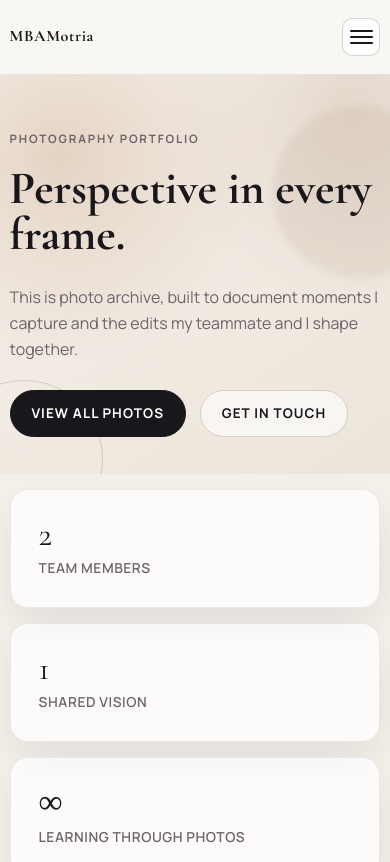
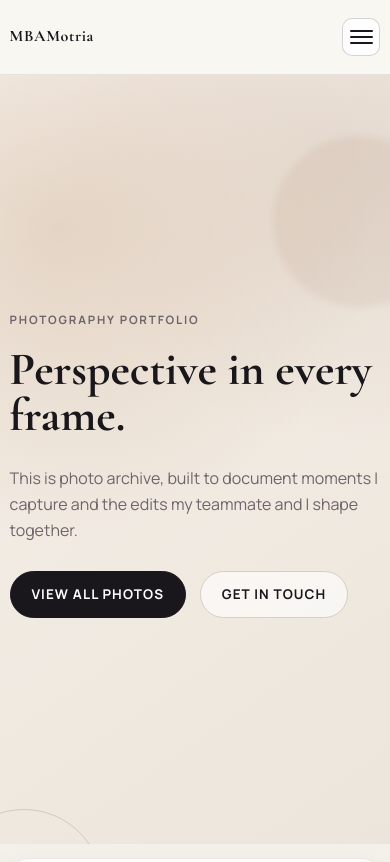
Before and after one commit to mbamotria/PhotographyPortfolio, a website: page index.html in a window 390 px wide. Shown: the top 862 px of the page. Drawn offline with nearby package versions, Linux system fonts and the light colour scheme.

Commit message:
Hero fixed for phones and tablets

```diff
--- a/css/style.css
+++ b/css/style.css
@@ -993,7 +993,8 @@ h3,
 
     .hero-home {
         margin-top: 74px;
-        min-height: auto;
+        min-height: calc(100dvh - 74px);
+        min-height: calc(100svh - 74px);
         padding: 3.2rem 0 2.3rem;
     }
 
@@ -1052,6 +1053,12 @@ h3,
         font-size: 1rem;
     }
 
+    .hero-home {
+        min-height: calc(100dvh - 74px);
+        min-height: calc(100svh - 74px);
+        padding: 2.4rem 0 2rem;
+    }
+
     .nav-toggle {
         width: 38px;
         height: 38px;
```
